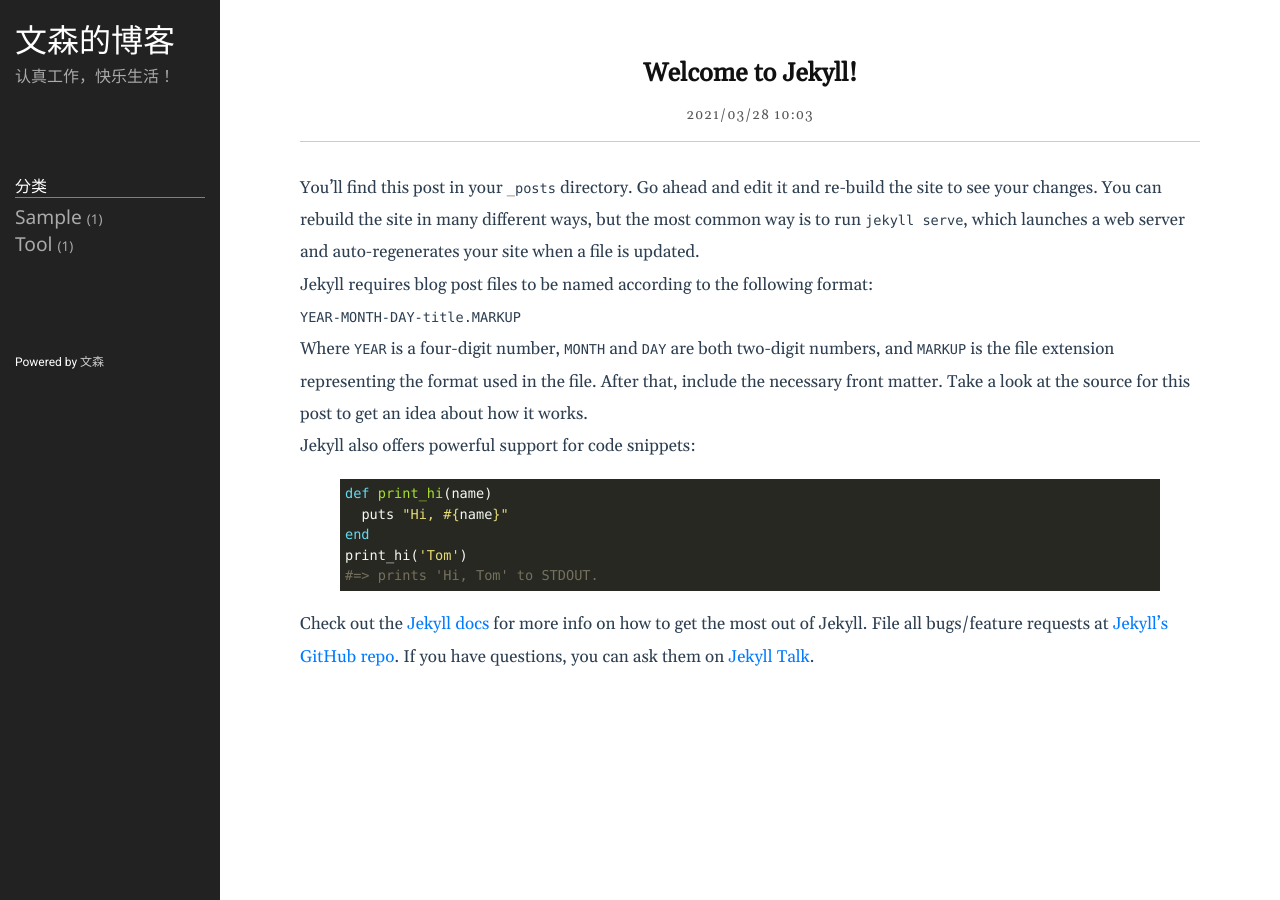
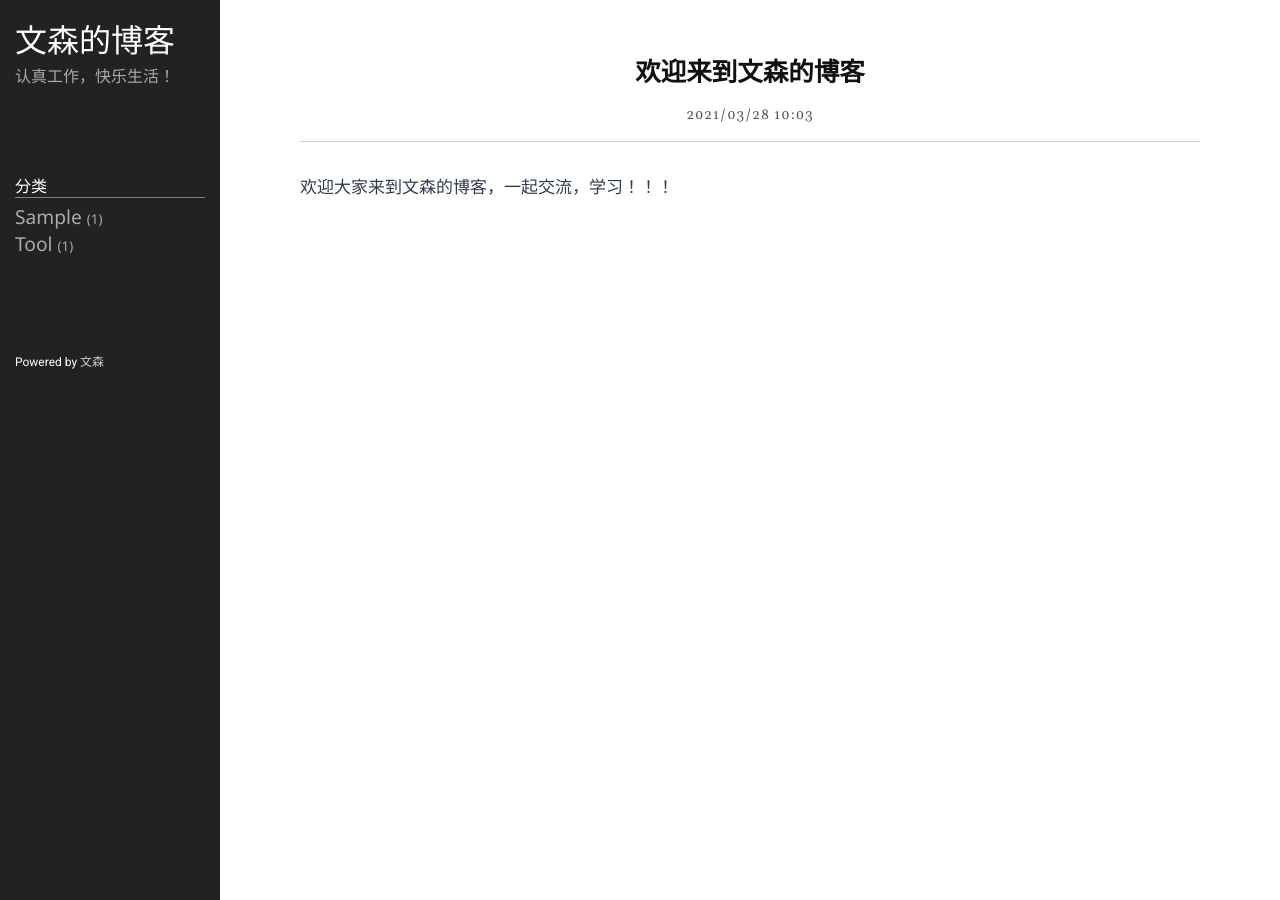
Before and after one commit to Vincent-0112/Vincent-0112.github.io, a Jekyll site: the page built from _posts/2021-03-28-欢迎来到文森的博客.markdown, in a window 1280 px wide. Built offline with Jekyll 4.4.1, drawn with Linux system fonts in a browser that asks for light colours.

Commit message:
Update 2021-03-28-欢迎来到文森的博客.markdown

```diff
--- a/_posts/2021-03-28-欢迎来到文森的博客.markdown
+++ b/_posts/2021-03-28-欢迎来到文森的博客.markdown
@@ -1,29 +1,8 @@
 ---
 layout: post
-title:  "Welcome to Jekyll!"
+title:  "欢迎来到文森的博客"
 date:   2021-03-28 19:31:29 +0900
 categories: sample
 ---
-You’ll find this post in your `_posts` directory. Go ahead and edit it and re-build the site to see your changes. You can rebuild the site in many different ways, but the most common way is to run `jekyll serve`, which launches a web server and auto-regenerates your site when a file is updated.
 
-Jekyll requires blog post files to be named according to the following format:
-
-`YEAR-MONTH-DAY-title.MARKUP`
-
-Where `YEAR` is a four-digit number, `MONTH` and `DAY` are both two-digit numbers, and `MARKUP` is the file extension representing the format used in the file. After that, include the necessary front matter. Take a look at the source for this post to get an idea about how it works.
-
-Jekyll also offers powerful support for code snippets:
-
-{% highlight ruby %}
-def print_hi(name)
-  puts "Hi, #{name}"
-end
-print_hi('Tom')
-#=> prints 'Hi, Tom' to STDOUT.
-{% endhighlight %}
-
-Check out the [Jekyll docs][jekyll-docs] for more info on how to get the most out of Jekyll. File all bugs/feature requests at [Jekyll’s GitHub repo][jekyll-gh]. If you have questions, you can ask them on [Jekyll Talk][jekyll-talk].
-
-[jekyll-docs]: https://jekyllrb.com/docs/home
-[jekyll-gh]:   https://github.com/jekyll/jekyll
-[jekyll-talk]: https://talk.jekyllrb.com/
+欢迎大家来到文森的博客，一起交流，学习！！！
```
